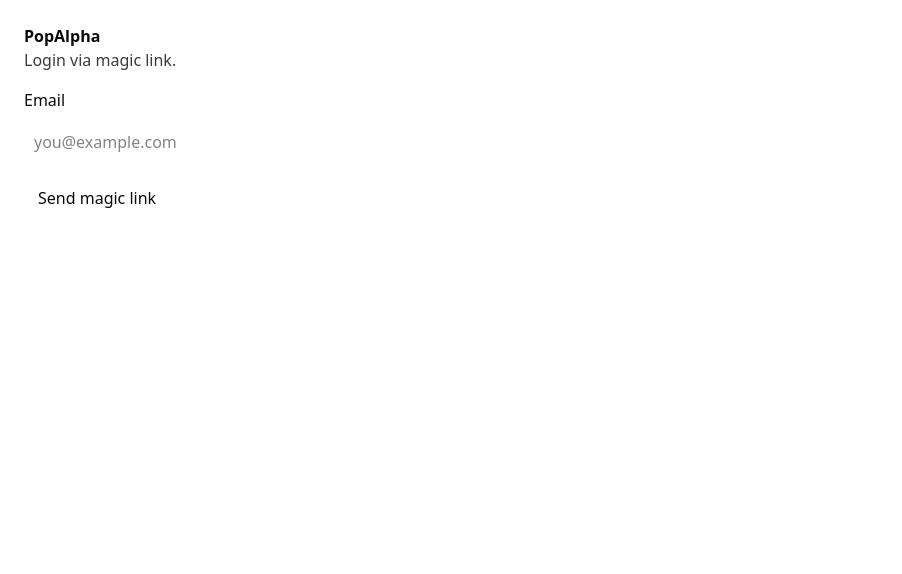
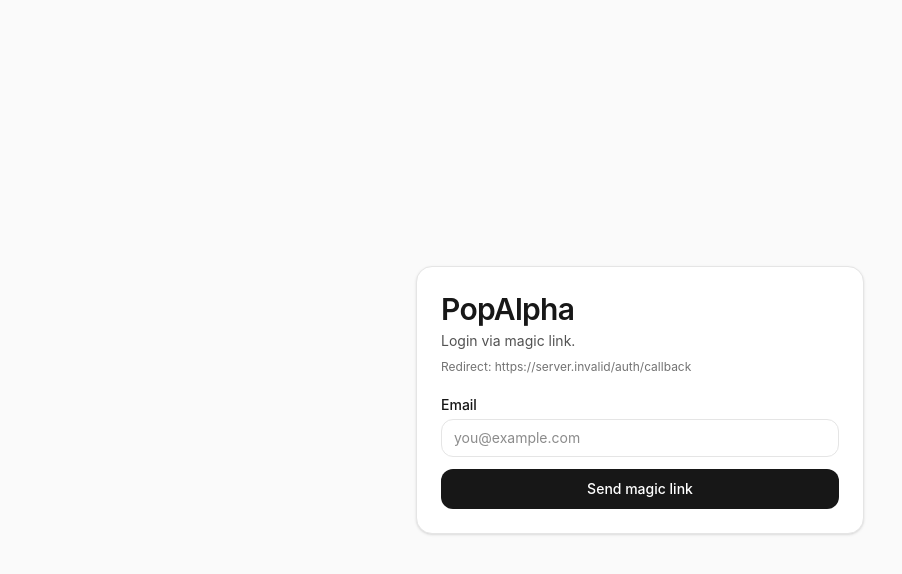
Before and after one commit to LordZigmo/PopAlpha, a Next.js app: page /login in a window 1280 px wide. Shown: the top 574 px of the page, without its empty margins (0-902 px from the left). Built offline with nearby package versions, Linux system fonts and the light colour scheme; no server answers.

Commit message:
Fix login page and force redirect URL

```diff
--- a/app/login/page.tsx
+++ b/app/login/page.tsx
@@ -6,15 +6,19 @@ import { supabase } from "@/lib/supabaseClient";
 export default function LoginPage() {
   const [email, setEmail] = useState("");
   const [status, setStatus] = useState<string>("");
+  const [sending, setSending] = useState(false);
+
+  const redirectTo =
+    process.env.NEXT_PUBLIC_SITE_URL
+      ? `${process.env.NEXT_PUBLIC_SITE_URL}/auth/callback`
+      : typeof window !== "undefined"
+        ? `${window.location.origin}/auth/callback`
+        : "";
 
   async function sendLink(e: React.FormEvent) {
     e.preventDefault();
+    setSending(true);
     setStatus("Sending magic link…");
-
-    const redirectTo =
-      typeof window !== "undefined"
-        ? `${window.location.origin}/auth/callback`
-        : undefined;
 
     const { error } = await supabase.auth.signInWithOtp({
       email,
@@ -23,38 +27,60 @@ export default function LoginPage() {
 
     if (error) {
       setStatus(`Error: ${error.message}`);
+      setSending(false);
       return;
     }
 
     setStatus("Check your email for the login link.");
+    setSending(false);
   }
 
   return (
-    <main style={{ padding: 24, fontFamily: "system-ui, sans-serif", maxWidth: 520 }}>
-      <h1 className="text-3x1 font-semibold">PopAlpha</h1>
-      <p style={{ opacity: 0.8, marginTop: 0 }}>
+    <main className="min-h-screen flex items-center justify-center p-6 bg-neutral-50 text-neutral-900 dark:bg-neutral-950 dark:text-neutral-50">
+      <div className="w-full max-w-md rounded-2xl border border-neutral-200 bg-white p-6 shadow-sm dark:border-neutral-800 dark:bg-neutral-900">
+        <div className="mb-5">
+          <h1 className="text-3xl font-semibold tracking-tight">PopAlpha</h1>
+          <p className="mt-1 text-sm text-neutral-600 dark:text-neutral-300">
             Login via magic link.
           </p>
 
-      <form onSubmit={sendLink} style={{ marginTop: 16 }}>
-        <label style={{ display: "block", marginBottom: 8 }}>Email</label>
+          {/* TEMP DEBUG — remove after redirect works */}
+          <p className="mt-2 text-xs text-neutral-500 break-all">
+            Redirect: {redirectTo || "(empty)"}
+          </p>
+        </div>
+
+        <form onSubmit={sendLink} className="space-y-3">
+          <div>
+            <label className="block text-sm font-medium mb-1">Email</label>
             <input
               value={email}
               onChange={(e) => setEmail(e.target.value)}
               placeholder="you@example.com"
               type="email"
               required
-          style={{ width: "100%", padding: 10, fontSize: 16 }}
+              className="w-full rounded-xl border border-neutral-200 bg-white px-3 py-2 text-sm outline-none
+                         focus:ring-2 focus:ring-neutral-300 dark:border-neutral-800 dark:bg-neutral-950 dark:focus:ring-neutral-700"
             />
+          </div>
+
           <button
             type="submit"
-          style={{ marginTop: 12, padding: "10px 14px", fontSize: 16, cursor: "pointer" }}
+            disabled={sending}
+            className="w-full rounded-xl bg-neutral-900 px-4 py-2.5 text-sm font-medium text-white
+                       hover:bg-neutral-800 disabled:opacity-60 disabled:cursor-not-allowed
+                       dark:bg-neutral-200 dark:text-neutral-900 dark:hover:bg-neutral-300"
           >
-          Send magic link
+            {sending ? "Sending…" : "Send magic link"}
           </button>
         </form>
 
-      {status && <p style={{ marginTop: 16 }}>{status}</p>}
+        {status && (
+          <p className="mt-4 text-sm text-neutral-700 dark:text-neutral-200">
+            {status}
+          </p>
+        )}
+      </div>
     </main>
   );
 }
```
Lines whose indentation alone changed are shown as unchanged.
